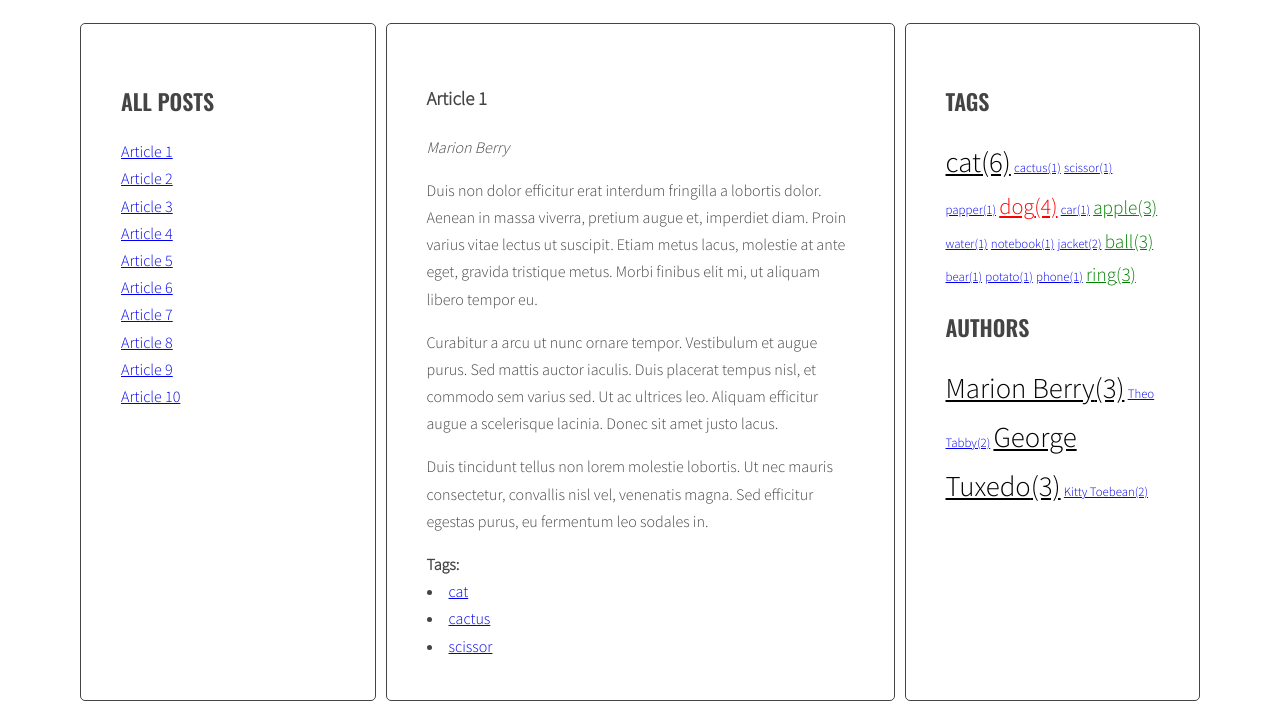
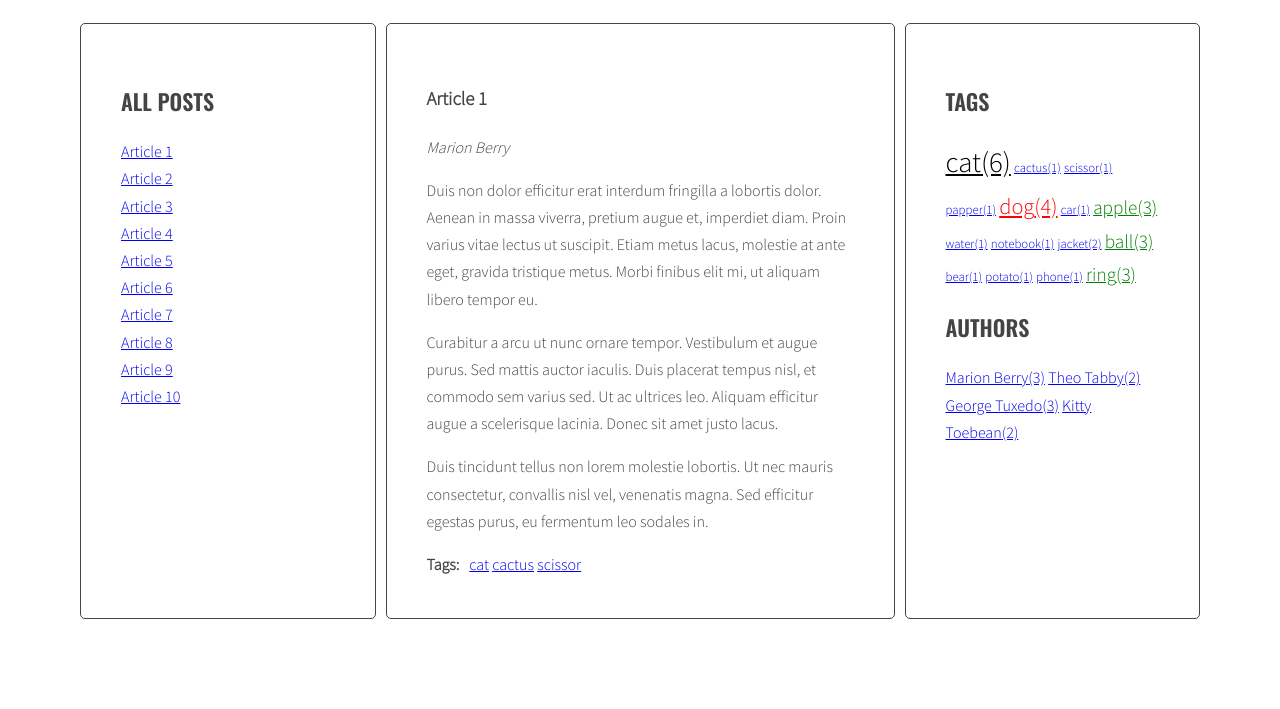
Before and after one commit to PrzemekMM/js-blog, a website: page index.html in a window 1280 px wide. Shown: the part 220-929 px from the top of the page. After the commit the page ends 847 px from the top, so only its background shows below. Drawn offline with nearby package versions, Linux system fonts and the light colour scheme.

Commit message:
Final version

```diff
--- a/index.html
+++ b/index.html
@@ -273,7 +273,7 @@
 
 
   <script id="template-tag-link" type="text/x-handlebars-template">
-    <li><a href="#{{ tag }}"><span>{{ title }}</span></a></li>
+    <li><a href="#{{ id }}"><span>{{ title }}</span></a></li>
   </script>
   <script id="template-author-link" type="text/x-handlebars-template">
     <span>{{ author }}</span>
@@ -289,7 +289,7 @@
   </script>
   <script id="template-authors-cloud-link" type="text/x-handlebars-template">
       <li>{{#each allAuthors}}
-      <a class="{{className}}" href="#author-{{ author }}"><span>{{ author }}</span>({{ count2 }})</a>
+      <a href="#author-{{ author }}"><span>{{ author }}</span>({{ count2 }})</a>
       {{/each}}
       </li>
   </script>
--- a/js/script.js
+++ b/js/script.js
@@ -8,9 +8,11 @@ const templates = {
 };
 
 function titleClickHandler(event) {
+
+  event.preventDefault();
   const clickedElement = this;
   console.log('Link was clicked!');
-  event.preventDefault();
+
 
   /* [DONE] remove class 'active' from all article links  */
 
@@ -47,6 +49,7 @@ function titleClickHandler(event) {
 const optArticleSelector = '.post',
   optTitleSelector = '.post-title',
   optTitleListSelector = '.titles',
+  optArticleTagsSelector = '.post-tags .list',
   optArticleAuthorSelector = '.post-author',
   optCloudClassCount = 5,
   optCloudClassPrefix = 'tag-size-';
@@ -58,7 +61,6 @@ function generateTitleLinks(customSelector = '') {
   titleList.innerHTML = '';
   /* for each article */
   const articles = document.querySelectorAll(optArticleSelector + customSelector);
-  console.log(customSelector);
 
   for (let article of articles) {
 
@@ -74,8 +76,8 @@ function generateTitleLinks(customSelector = '') {
     };
     const linkHTML = templates.articleLink(linkHTMLData);
     /* insert link into titleList */
-    titleList.insertAdjacentHTML('beforeend', linkHTML);
-    //  titleList.innerHTML = titleList.innerHTML + linkHTML;
+    // titleList.insertAdjacentHTML('beforeend', linkHTML);
+    titleList.innerHTML = titleList.innerHTML + linkHTML;
   }
   const links = document.querySelectorAll('.titles a');
   for (let link of links) {
@@ -117,22 +119,25 @@ function generateTags() {
   /* find all articles */
   const articles = document.querySelectorAll(optArticleSelector);
   /* START LOOP: for every article: */
+
   for (let article of articles) {
-
+    let html = '';
+    const tagLink = article.querySelector(optArticleTagsSelector);
     const articleTags = article.getAttribute('data-tags');
     /* split tags into array */
     const articleTagsArray = articleTags.split(' ');
     /* START LOOP: for each tag */
     for (let tag of articleTagsArray) {
       /* generate HTML of the link */
-      const linkHTMLData = {
-        id: articleTags,
-        title: tag
-      };
+      const linkHTMLData = {id:'tag-'+tag, title: tag};
+
       const linkHTML = templates.tagLink(linkHTMLData);
+      html = html + linkHTML;
+
+
 
       /* add generated code to html variable */
-      article.insertAdjacentHTML('beforeend', linkHTML);
+      // article.insertAdjacentHTML('beforeend', linkHTML);
       /* [NEW] check if this link is NOT already in allTags */
       // eslint-disable-next-line no-prototype-builtins
       if (!allTags.hasOwnProperty(tag)) {
@@ -143,6 +148,8 @@ function generateTags() {
       }
       /* END LOOP: for each tag */
     }
+    console.log(html);
+    tagLink.innerHTML = html;
     /* END LOOP: for every article: */
   }
   /* [NEW] find list of tags in right column */
```
